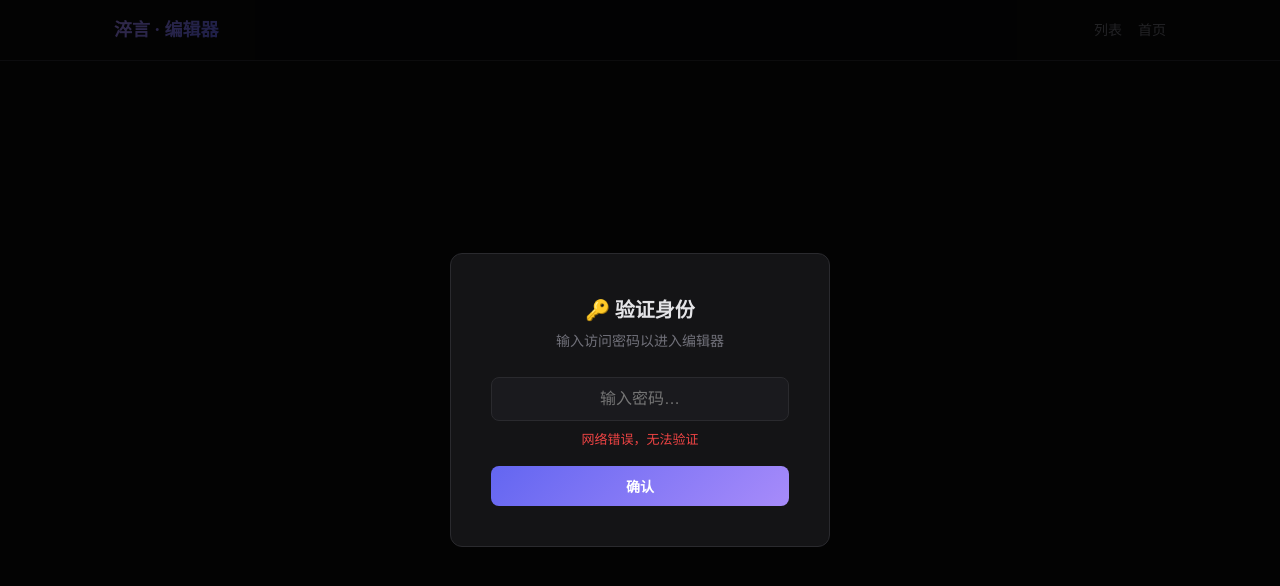
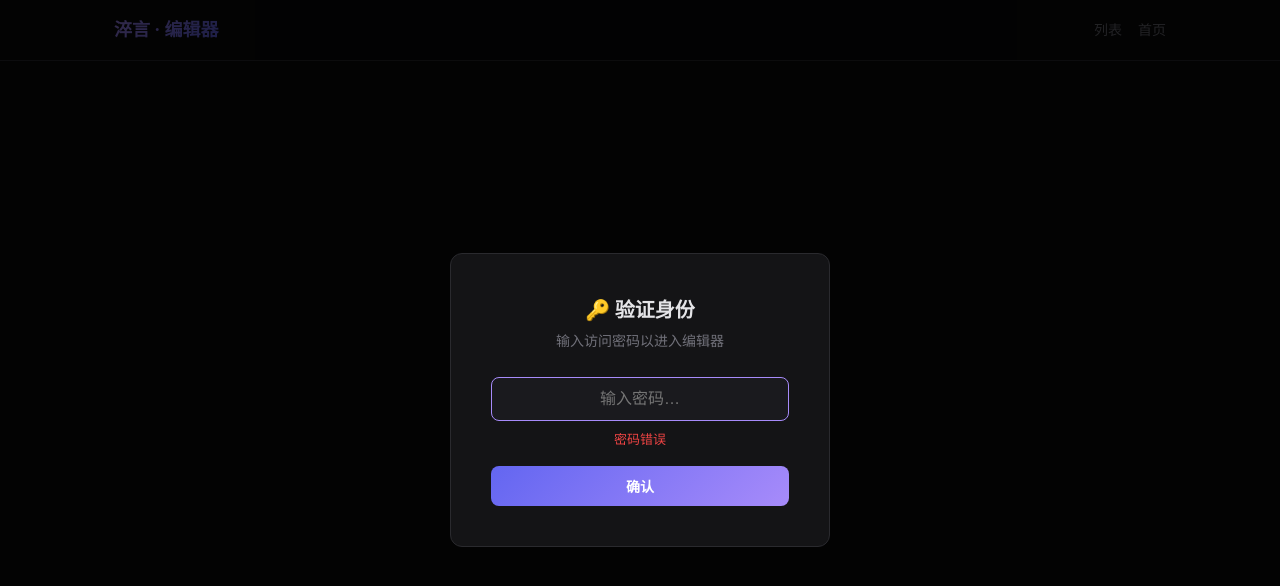
Before and after one commit to Lucian-Tang/luxmind-website, a plain HTML site: page quench/edit.html in a window 1280 px wide. Both pictures are taken after a click on the button "确认". Drawn offline with nearby package versions, Linux system fonts and the light colour scheme; no server answers.

Commit message:
fix: client-side auth (no mixed content), add publish note

```diff
--- a/quench/edit.html
+++ b/quench/edit.html
@@ -221,6 +221,7 @@
   <div class="editor-header">
     <h1>✍️ 写文章</h1>
     <p>用 Markdown 写作，右侧实时预览。发布后自动同步到 luxmind.cn。</p>
+    <p style="color:var(--text-muted);font-size:13px;margin-top:4px">⚠️ 首次发布浏览器会提示"不安全"，点击"继续"即可</p>
   </div>
 
   <div class="form-row">
@@ -285,17 +286,17 @@
   // Show overlay (editor is hidden by default)
 })();
 
-function doAuth() {
+// Client-side auth (SHA256 hash, no mixed content)
+const AUTH_HASH = '95ba678abc03e65eb5f675505888d4da17a5d1329cdc40751c31d256d55bf377';
+
+async function doAuth() {
   const pass = document.getElementById('authPass').value;
   const errEl = document.getElementById('authError');
-  fetch('http://170.106.75.214:3005/api/auth', {
-    method: 'POST',
-    headers: { 'Content-Type': 'application/json' },
-    body: JSON.stringify({ password: pass })
-  })
-  .then(r => r.json())
-  .then(data => {
-    if (data.success) {
+  errEl.style.display = 'none';
+  try {
+    const hash = await crypto.subtle.digest('SHA-256', new TextEncoder().encode(pass))
+      .then(h => Array.from(new Uint8Array(h)).map(b => b.toString(16).padStart(2,'0')).join(''));
+    if (hash === AUTH_HASH) {
       sessionStorage.setItem('quench_auth', '1');
       document.getElementById('authOverlay').style.display = 'none';
       document.getElementById('editorContainer').style.display = 'block';
@@ -304,11 +305,18 @@ function doAuth() {
       document.getElementById('authPass').value = '';
       document.getElementById('authPass').focus();
     }
-  })
-  .catch(() => {
-    errEl.textContent = '网络错误，无法验证';
-    errEl.style.display = 'block';
-  });
+  } catch(e) {
+    // Fallback
+    if (pass === 'luxmind2026') {
+      sessionStorage.setItem('quench_auth', '1');
+      document.getElementById('authOverlay').style.display = 'none';
+      document.getElementById('editorContainer').style.display = 'block';
+    } else {
+      errEl.style.display = 'block';
+      document.getElementById('authPass').value = '';
+      document.getElementById('authPass').focus();
+    }
+  }
 }
 
 // Auto-generate slug from title (basic pinyin approximation)
```
Also changed, not shown: quench/index.html (+20 -14 lines).
